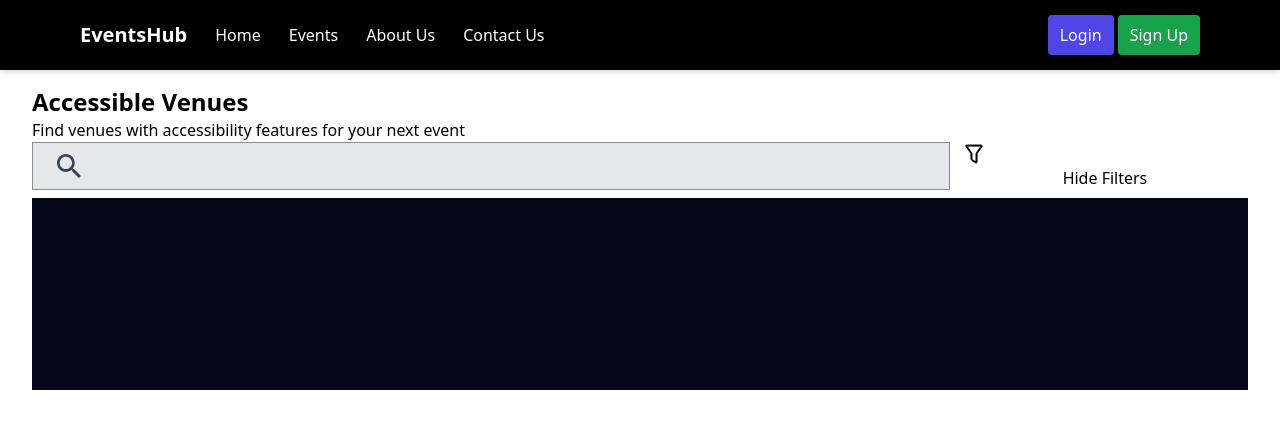
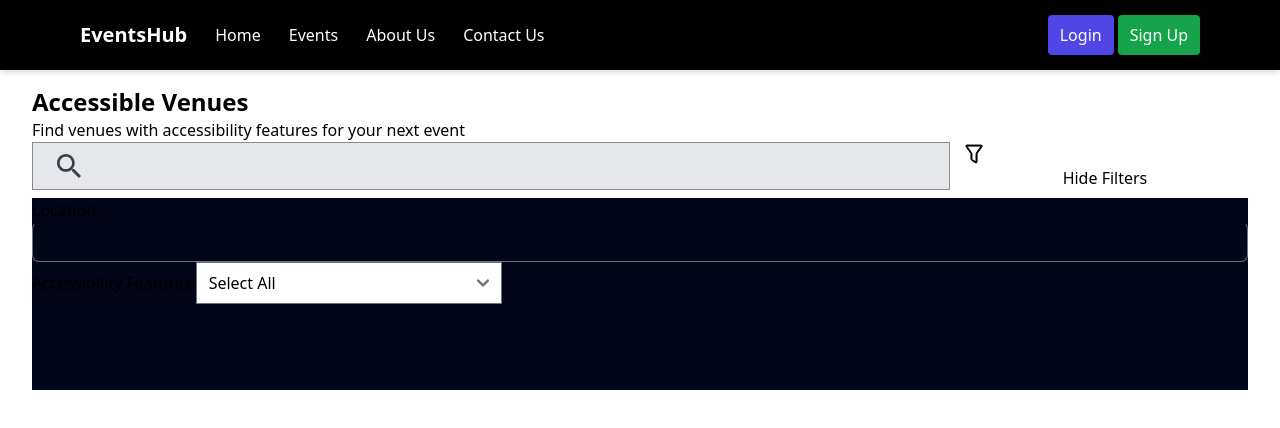
Before and after one commit to Braben/event-accessibility-guide, a React (Vite) app in the folder Client/: page /events in a window 1280 px wide. Both pictures are taken after a click on the button "Show Filters". Shown: the top 428 px of the page. Built offline with nearby package versions, Linux system fonts and the light colour scheme.

Commit message:
filter focus done

```diff
--- a/Client/src/pages/Events.jsx
+++ b/Client/src/pages/Events.jsx
@@ -1,11 +1,30 @@
-import React from "react";
+import React, { useState } from "react";
 import { Input } from "@material-tailwind/react";
 import { IoMdSearch } from "react-icons/io";
 import { CiFilter } from "react-icons/ci";
 import { Button } from "@material-tailwind/react";
-import { useState } from "react";
 const Events = () => {
   const [showFilters, setShowFilters] = useState(false);
+  const [filters, setFilters] = useState({
+    location: "",
+    accessibility: "",
+  });
+  const [venues, setVenues] = useState([]);
+
+  //function to handle search/filter
+  const handleSearch = async (e) => {
+    e.preventDefault();
+    try {
+      // fetch api from backend
+      const response = await fetch();
+      const data = await response.json();
+      // store filtered data
+      setVenues(data.venue);
+    } catch (error) {
+      console.error("Error fetching data:", error);
+    }
+  };
+
 
   return (
     <div className="mx-8 ">
@@ -16,7 +35,7 @@ const Events = () => {
       <div className="flex items-center gap-3 ">
         <form
           className="bg-gray-200 h-12 w-4/5 gap-3 px-5 flex items-center justify-center border border-black border-opacity-40"
-          // onSubmit={handleSearch}
+          onSubmit={handleSearch}
         >
           <button type="submit" className="transition">
             <IoMdSearch className="size-8 font-bold text-gray-700" />
@@ -26,6 +45,8 @@ const Events = () => {
             className="border-transparent focus:ring-0 focus:outline-none focus:border-transparent focus-visible:ring-0 focus-visible:outline-none shadow-none placeholder:text-black  bg-transparent w-64 p-0"
             color="secondary"
             placeholder="Search venues"
+            value={filters.location}
+            onChange={(e) => setFilters({ ...filters, location: e.target.value })}
             onKeyDown={(e) => {
               if (e.key === "Enter") {
                 e.preventDefault(); // Prevent default form submission
@@ -54,7 +75,32 @@ const Events = () => {
       </div>
 
       {showFilters && (
-        <div id="filters" className="h-48 w-full  bg-slate-950 mt-2"></div>
+        <div id="filters" className="h-48 w-full  bg-slate-950 mt-2">
+          <label>Location:</label>
+          <Input className="text-white"
+            type="text"
+            placeholder="Enter location"
+            value={filters.location}
+            onChange={(e) =>
+              setFilters({...filters, location: e.target.value })}
+          />
+          <label>Accessibility Features:</label>
+          <select value={filters.accessibility} onChange={(e) => setFilters({...filters, accessibility: e.target.value})}>
+            <option value="">Select All</option>
+            <option value="wheelchair accessible">Wheelchair Accessible</option>
+            <option value="accessible seating">Accessible Seating</option>
+            <option value="visual aids">Visual Aids</option>
+            <option value="braille">Braille</option>
+            <option value="sign language interpreters">Sign Language Interpreters</option>
+            <option value="hearing aids">Hearing Aids</option>
+            <option value="speech-to-text assistants">Speech-to-Text Assistants</option>
+            <option value="deafness support">Deafness Support</option>
+            <option value="wheelchair-accessible restrooms">
+              Wheelchair-Accessible Restrooms
+            </option>
+            <option value="noisy environments">Noisy Environments</option>
+          </select>
+        </div>
       )}
     </div>
   );
```
